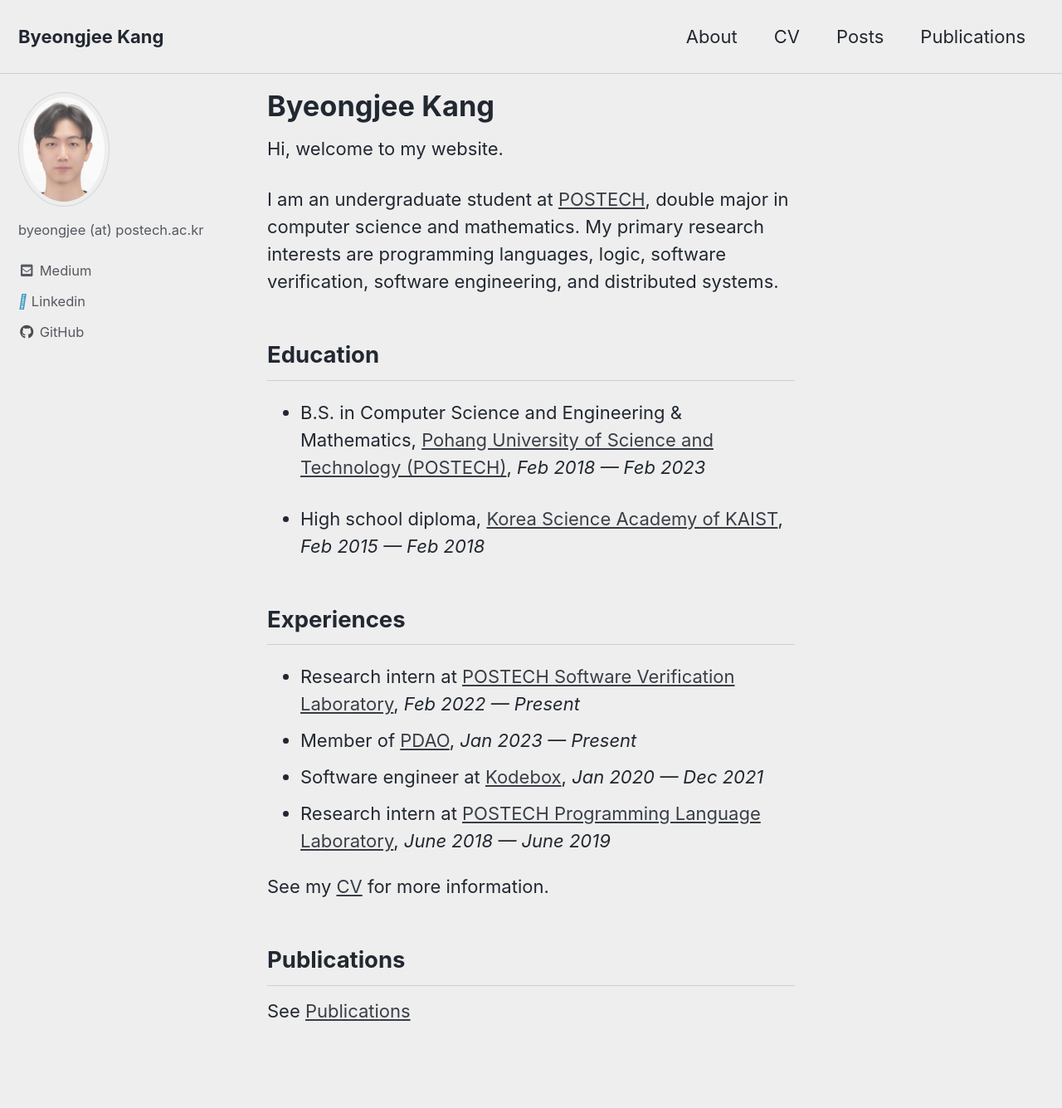
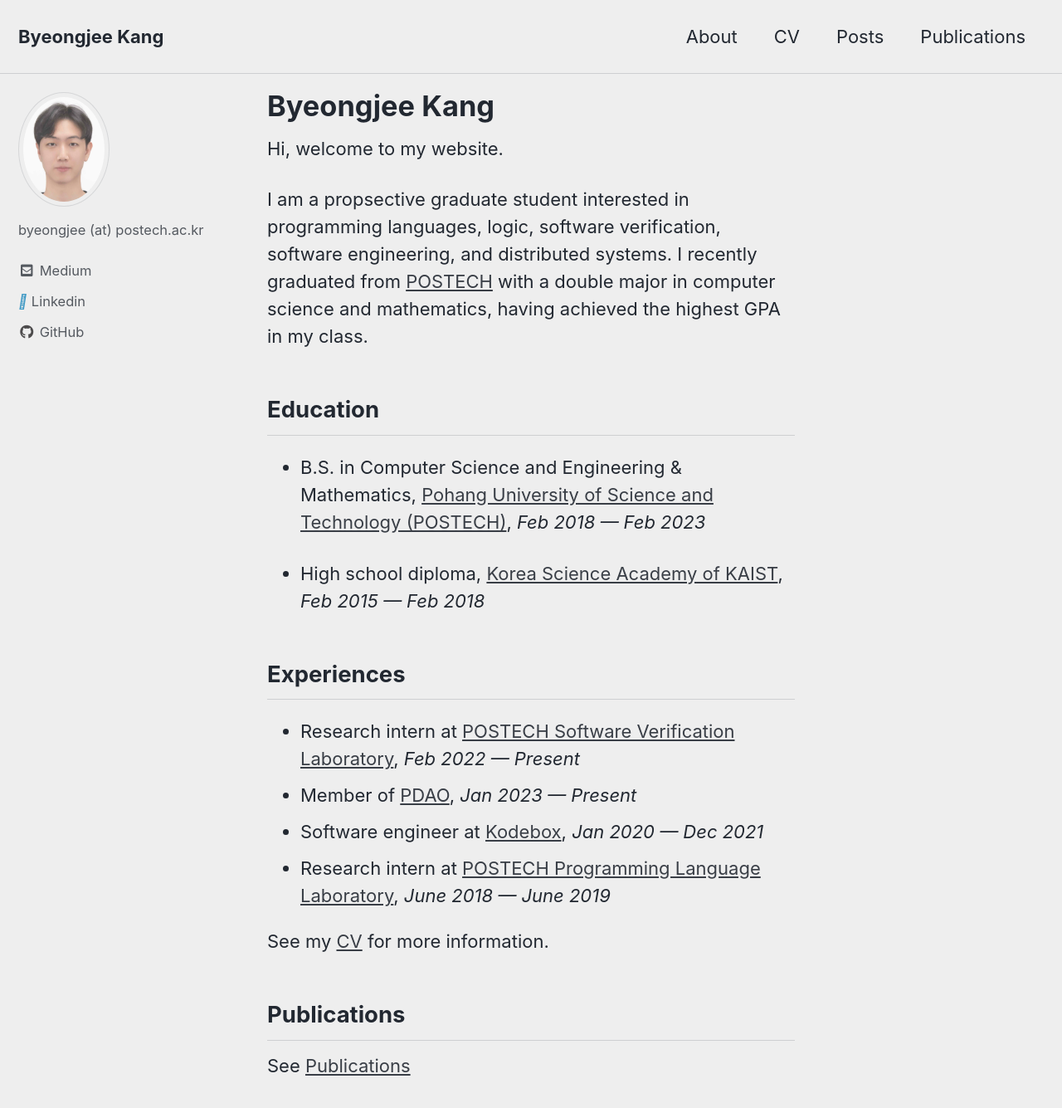
Before and after one commit to byeongjee/byeongjee.github.io, a Jekyll site: the page built from _pages/home.md, in a window 1280 px wide and 1362 px high. Shown: the top 1335 px of the window at 83% size. Built offline with Jekyll 4.4.1, drawn with Linux system fonts in a browser that asks for light colours; cached includes are drawn as plain includes.

Commit message:
Update bio

```diff
--- a/_pages/home.md
+++ b/_pages/home.md
@@ -6,8 +6,11 @@
 
 Hi, welcome to my website.
 
-I am an undergraduate student at [POSTECH](https://www.postech.ac.kr/eng/), double major in computer science and mathematics.
-My primary research interests are programming languages, logic, software verification, software engineering, and distributed systems.
+I am a propsective graduate student interested in programming languages, logic,
+software verification, software engineering, and distributed systems. I
+recently graduated from [POSTECH](https://www.postech.ac.kr/eng/) with a double
+major in computer science and mathematics, having achieved the highest
+GPA in my class.
 
 ## Education
 - B.S. in Computer Science and Engineering & Mathematics,
```
